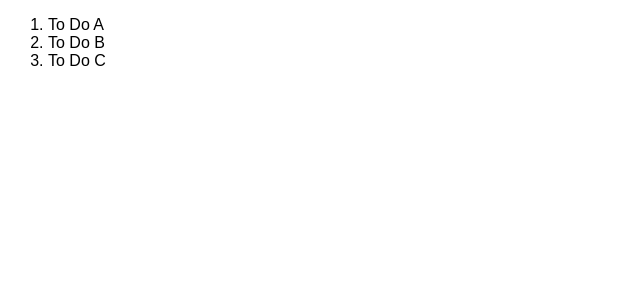
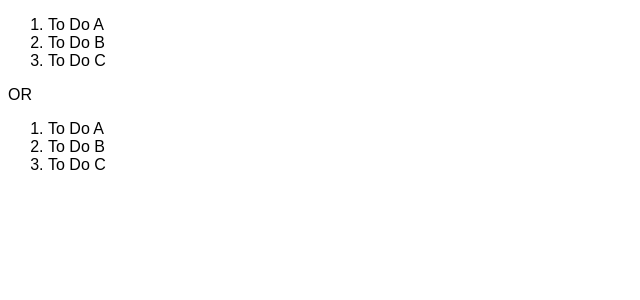
Before and after one commit to N00172468/Vue_To_Do_List_V2-, a Vue app: page / in a window 1280 px wide. Shown: the top 300 px of the page, without its empty margins (0-640 px from the left). Built offline with nearby package versions, Linux system fonts and the light colour scheme.

Commit message:
Added another method to code the component

```diff
--- a/src/App.vue
+++ b/src/App.vue
@@ -1,6 +1,8 @@
 <template>
   <div id="app">
     <TodoList></TodoList>
+    <p>OR</p>
+    <TodoList/>
   </div>
 </template>
 
```
